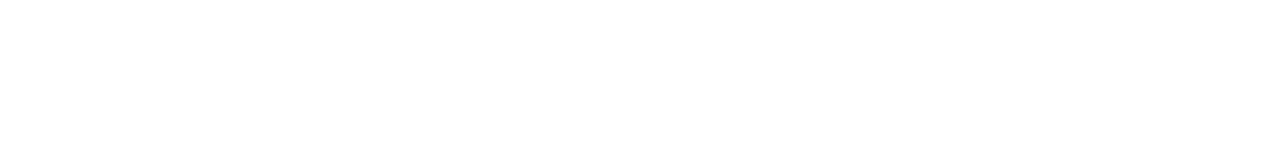
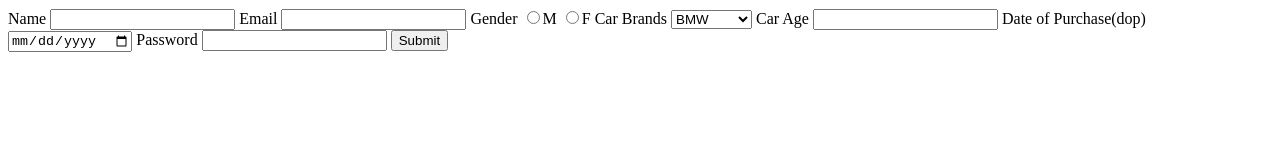
Before and after one commit to acciojob/car-insurance-form-Fehma, a website: page main.html in a window 1280 px wide. Drawn offline with Linux system fonts and the light colour scheme.

Commit message:
created a submission

```diff
--- a/main.html
+++ b/main.html
@@ -10,6 +10,37 @@
 	<!-- the entire body must be written by student -->
     <script type="text/javascript" src="./script.js">
 </script>
+<form method="post">
+	<label for ="name">Name
+	</label>
+	<input type="text" id="name" required>
+	<label for ="email">Email
+	</label>
+		<input type="email" id="email" required>
+<label for ="gender">Gender
+	</label>
+		<input type="radio" required name="gender">M
+		<input type="radio" name="gender" required>F
+<label for ="cars">Car Brands
+	</label>
+		<select id="cars">
+			<option>BMW
+			</option>
+			<option>Audi
+			</option>
+			<option>Mercedez
+			</option>
+		</select>
+	<label for ="carage">Car Age
+	</label>
+		<input type="number" id="carage" required>
+	<label for ="dop">Date of Purchase(dop)
+	</label>
+		<input type="date" id="dop" required>
+	<label for ="password">Password
+	</label>
+		<input type="password" id="password" required>
+		<input type="button" value="Submit">
 
 </body>
 
```
